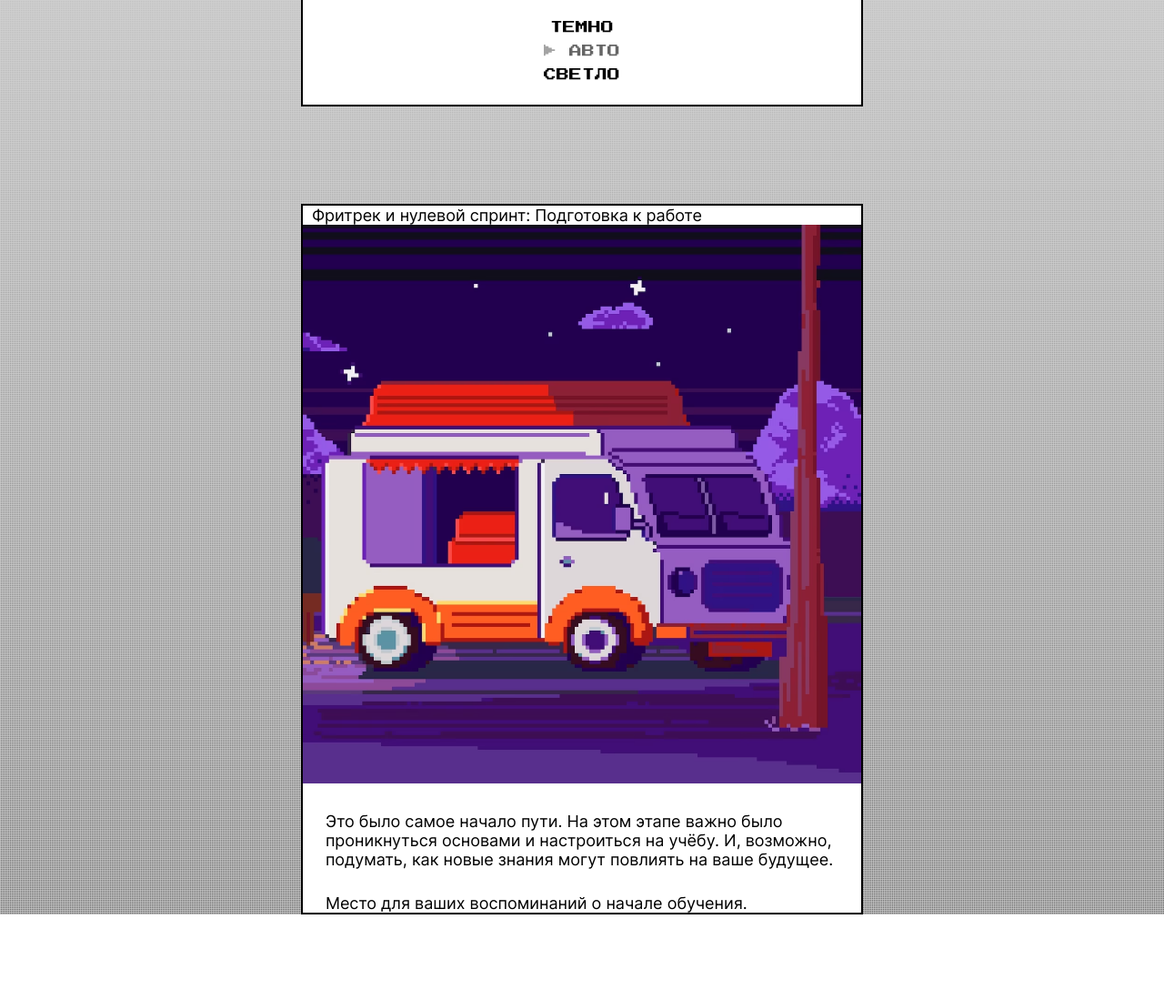
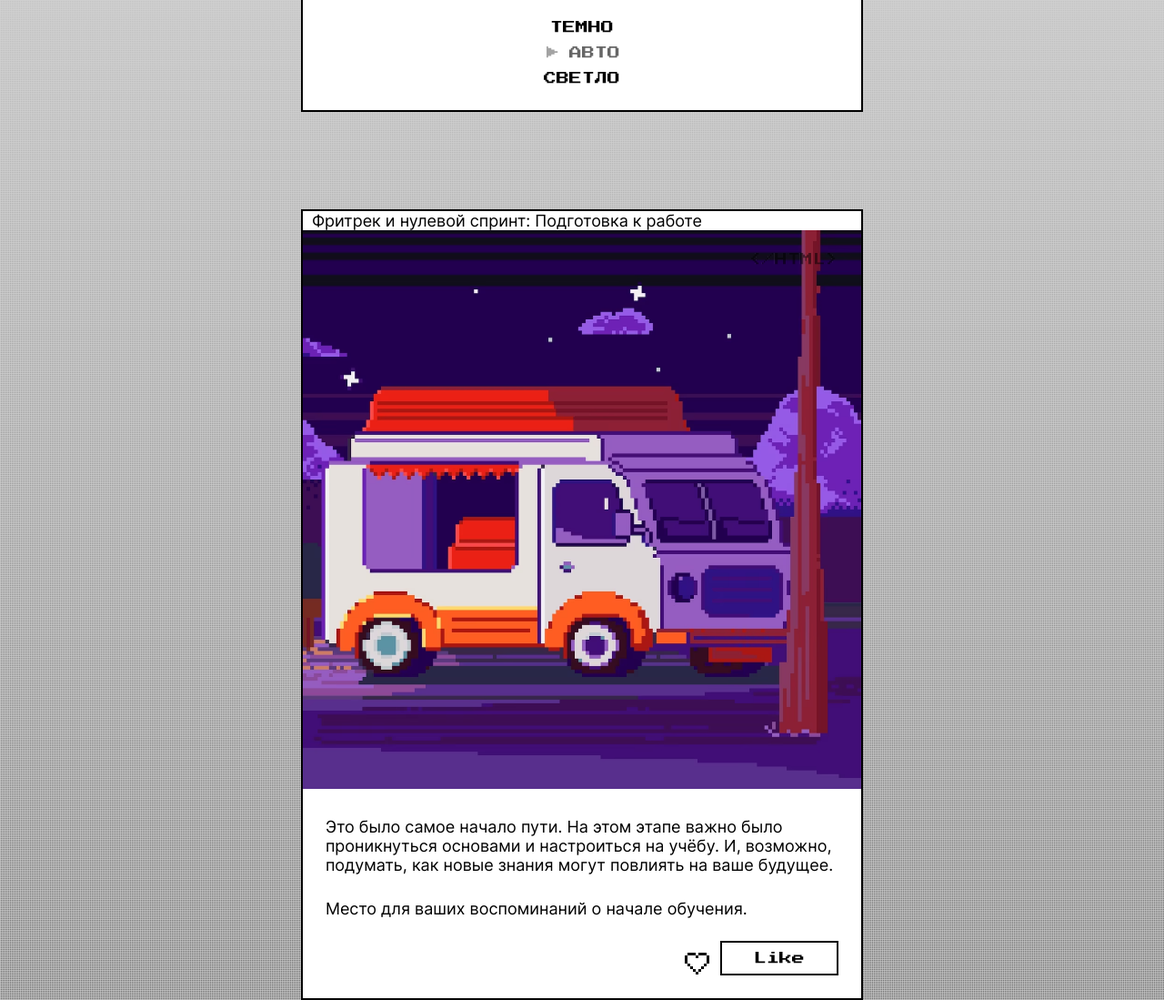
Before and after one commit to lukanov-9b/zakrivayuschiy-teg-f, a plain HTML site: page index.html in a window 1280 px wide. Shown: the part 348-1447 px from the top of the page at 91% size. Before the commit the page ends 1353 px from the top, so only its background shows below. Drawn offline with Linux system fonts and the light colour scheme.

Commit message:
header animation

```diff
--- a/index.html
+++ b/index.html
@@ -47,11 +47,22 @@
     <main>
       <section class="card">
         <h2 class="card-title">Фритрек и нулевой спринт: Подготовка к работе</h2>
-        <img class="card-image" src="./images/image_first.png" alt="">
+        <div class="image-section">
+          <span class="image-text">&lt/HTML&gt</span>
+          <img class="card-image" src="./images/image_first.png" alt="">
+        </div>
         <p class="card-text">Это было самое начало пути. На этом этапе важно было проникнуться основами и настроиться на учёбу.
           И, возможно, подумать, как новые знания могут повлиять на ваше будущее.</p>
           <p class="card-text">Место для ваших воспоминаний о начале обучения.</p>
-      </section>
+        <div class="reaction">
+          <button class="card__icon-button">
+            <img src="./images/like_icon.svg" alt="">
+          </button>
+          <button class="card__like-button">
+            <span class="button__text">Like</span>
+          </button>
+        </div>
+       </section>
     </main>
     <script src="./scripts/like.js"></script>
   </body>
--- a/styles/style.css
+++ b/styles/style.css
@@ -66,14 +66,54 @@
   font-size: 14px;
 }
 
+.theme-menu__item button:hover,
+.theme-menu__item button:focus-visible {
+  opacity: 0.6;
+  transition: opacity 0.3s ease;
+  cursor: pointer;
+  outline: none;
+}
+
 .theme-menu__item button:disabled {
+  pointer-events: none;
   opacity: 0.6;
+}
+
+.theme-menu__item button::after {
+  content: '';
+  display: block;
+  width: 0%;
+  height: 2px;
+  background-color: var(--main-font-color);
+}
+
+.theme-menu__item button:focus-visible::after {
+  outline: none;
+  width: 100%;
+  opacity: 0.6;
+  transition: width 0.3s ease, opacity 0.3s ease;
 }
 
 .theme-menu__item button:disabled::before {
   content: '▶';
-  display: inline;
+  display: inline-block;
   opacity: 0.6;
+  animation: cursor-translation 1.5s ease-in-out infinite;
+  /* сделал анимацию с большим временем проигрывания, так как при 0.5 с скорость не соответствовала видео в задании */
+}
+
+@keyframes cursor-translation {
+  0% {
+    transform: translateX(0);
+  }
+
+  50% {
+    transform: translateX(4px);
+  }
+
+  100% {
+    transform: translateX(0px);
+  }
 }
 
 main {
@@ -87,6 +127,35 @@ main {
   inline-size: var(--block-width);
   background-color: var(--background-color);
   border: 2px solid var(--main-font-color);
+}
+
+.image-section {
+  position: relative;
+}
+
+.image-text {
+  font-family: var(--accent-font-family);
+  font-size: 14px;
+  font-weight: 400;
+  text-transform: uppercase;
+  color: var(--main-font-color);
+  position: absolute;
+  inset-inline-end: 25px;
+  inset-block-start: 25px;
+  opacity: 0.5;
+  mix-blend-mode: hard-light;
+  text-shadow: -0.2px 0 var(--text-stroke-color),
+                0 0.2px var(--text-stroke-color),
+                0.2px 0 var(--text-stroke-color),
+                0 -0.2px var(--text-stroke-color);;
+}
+
+@supports((text-stroke: 0.2px var(--text-stroke-color)) or (-webkit-text-stroke: 0.2px var(--text-stroke-color))) {
+  .image-text {
+      -webkit-text-stroke: 0.2px var(--text-stroke-color);
+      text-stroke: 0.2px var(--text-stroke-color);
+      text-shadow: none;
+  }
 }
 
 .card-image {
@@ -108,3 +177,34 @@ main {
   margin-inline: 25px;
   margin-block-start: 27px;
 }
+
+.reaction {
+  display: grid;
+  grid-template-columns: auto auto;
+  grid-row: auto;
+  justify-content: end;
+
+}
+
+.card__like-button {
+  display: inline-block;
+  border: 2px solid var(--main-font-color);
+  margin-inline-end: 25px;
+  margin-block: 25px;
+  font-size: 14px;
+  font-weight: 400;
+  font-family: var(--accent-font-family);
+  line-height: 90%;
+  inline-size: 130px;
+  block-size: 38px;
+  display: flex;
+  justify-content: center;
+  align-items: center;
+}
+
+.card__icon-button img {
+  inline-size: 39px;
+  block-size: 36px;
+  position: relative;
+  inset-block-start: 8px;
+}
--- a/styles/themes.css
+++ b/styles/themes.css
@@ -13,6 +13,7 @@
                             repeating-linear-gradient(to bottom, #000, transparent 2px),
                             linear-gradient(to bottom, #007f0c, #004306);
     --background-color: #000;
+    --text-stroke-color: #000;
 
 }
 
@@ -25,6 +26,7 @@
                                 repeating-linear-gradient(to bottom, #000, transparent 2px),
                                 linear-gradient(to bottom, #007f0c, #004306);
         --background-color: #000;
+        --text-stroke-color: #000;
       }
   }
 
@@ -36,6 +38,7 @@
                             repeating-linear-gradient(to bottom, #d3d3d3, transparent 2px),
                             linear-gradient(to bottom, #e7e7e7, #1a1a1a);
     --background-color: #fff;
+    --text-stroke-color: #fff;
 }
 
 @media (prefers-color-scheme: light) {
@@ -47,5 +50,6 @@
                                 repeating-linear-gradient(to bottom, #d3d3d3, transparent 2px),
                                 linear-gradient(to bottom, #e7e7e7, #1a1a1a);
         --background-color: #fff;
+        --text-stroke-color: #fff;
       }
   }
--- a/styles/variables.css
+++ b/styles/variables.css
@@ -13,9 +13,13 @@
 
     .card-title {
         margin-inline: 10px;
-      }
+    }
 
       .header > p {
         font-size: 14px;
-      }
+    }
+
+    .image-text {
+      inset-inline-end: 11px;
+    }
 }
```
Also changed, not shown: images/like_icon.svg (added).
